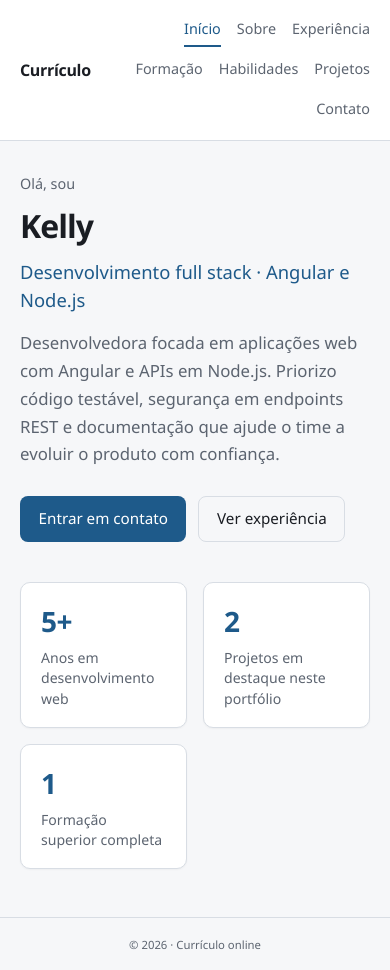
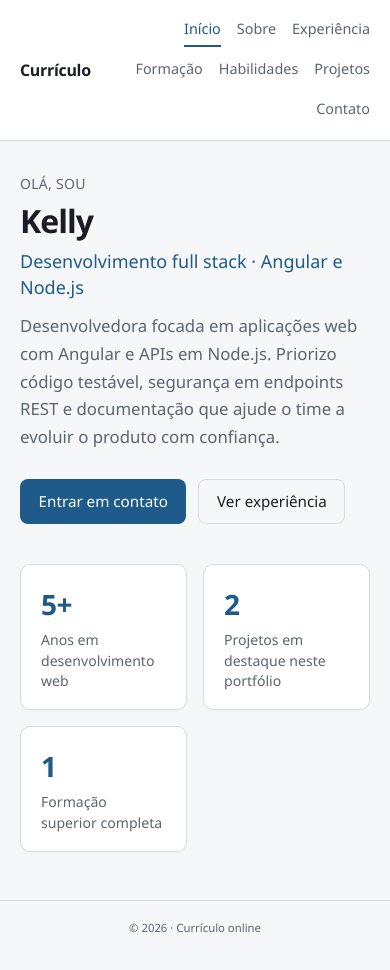
Before and after one commit to Ksaavedra/curriculum-site, an Angular app: page / in a window 390 px wide. Built offline with nearby package versions, Linux system fonts and the light colour scheme.

Commit message:
Ajustar hierarquia visual

```diff
--- a/src/app/pages/about/about.scss
+++ b/src/app/pages/about/about.scss
@@ -2,17 +2,8 @@
   max-width: 40rem;
 }
 
-h1 {
-  margin: 0 0 1rem;
-  font-size: 1.75rem;
-  letter-spacing: -0.02em;
-}
-
-.lead {
-  font-size: 1.05rem;
-  line-height: 1.65;
-  color: var(--cv-muted);
-  margin: 0 0 2rem;
+.page > p.lead {
+  margin-bottom: 2rem;
 }
 
 .meta {
--- a/src/app/pages/contact/contact.scss
+++ b/src/app/pages/contact/contact.scss
@@ -1,15 +1,5 @@
 .page {
   max-width: 28rem;
-}
-
-h1 {
-  margin: 0 0 0.5rem;
-  font-size: 1.75rem;
-}
-
-.lead {
-  margin: 0 0 1.25rem;
-  color: var(--cv-muted);
 }
 
 .banner {
--- a/src/app/pages/education/education.scss
+++ b/src/app/pages/education/education.scss
@@ -1,17 +1,5 @@
 .page {
   max-width: 42rem;
-}
-
-h1 {
-  margin: 0 0 0.5rem;
-  font-size: 1.75rem;
-}
-
-.lead {
-  margin: 0 0 1.25rem;
-  color: var(--cv-muted);
-  font-size: 1.05rem;
-  line-height: 1.55;
 }
 
 .list {
@@ -36,20 +24,25 @@ h1 {
   margin: 0 0 0.35rem;
 }
 
-h2 {
+.card h2 {
   margin: 0 0 0.35rem;
   font-size: 1.1rem;
+  font-weight: 600;
+  line-height: var(--cv-type-lh-tight);
+  color: var(--cv-text);
 }
 
 .inst {
   margin: 0;
   color: var(--cv-accent);
-  font-size: 0.95rem;
+  font-size: var(--cv-type-caption);
+  font-weight: 500;
 }
 
 .details {
   margin: 0.75rem 0 0;
-  line-height: 1.55;
+  font-size: var(--cv-type-body);
+  font-weight: 400;
+  line-height: var(--cv-type-lh-body);
   color: var(--cv-muted);
-  font-size: 0.95rem;
 }
--- a/src/app/pages/experience/experience.scss
+++ b/src/app/pages/experience/experience.scss
@@ -1,17 +1,5 @@
 .page {
   max-width: 48rem;
-}
-
-h1 {
-  margin: 0 0 0.5rem;
-  font-size: 1.75rem;
-}
-
-.lead {
-  margin: 0 0 1.25rem;
-  color: var(--cv-muted);
-  font-size: 1.05rem;
-  line-height: 1.55;
 }
 
 .timeline {
@@ -44,20 +32,26 @@ h1 {
   padding-left: 1rem;
 }
 
-h2 {
+.body h2 {
   margin: 0 0 0.25rem;
   font-size: 1.15rem;
+  font-weight: 600;
+  line-height: var(--cv-type-lh-tight);
+  color: var(--cv-text);
 }
 
 .company {
   margin: 0 0 0.75rem;
-  font-size: 0.95rem;
+  font-size: var(--cv-type-caption);
+  font-weight: 500;
   color: var(--cv-accent);
 }
 
 .desc {
   margin: 0 0 0.75rem;
-  line-height: 1.6;
+  font-size: var(--cv-type-body);
+  font-weight: 400;
+  line-height: var(--cv-type-lh-body);
   color: var(--cv-muted);
 }
 
--- a/src/app/pages/home/home.scss
+++ b/src/app/pages/home/home.scss
@@ -38,28 +38,37 @@
   color: var(--cv-muted);
 }
 
-.eyebrow {
-  font-size: 0.9rem;
+/* Herói: rótulo (opcional) < h1 < headline < parágrafo */
+.hero .eyebrow {
+  font-size: var(--cv-type-caption);
+  font-weight: 500;
+  letter-spacing: 0.02em;
+  text-transform: uppercase;
   color: var(--cv-muted);
   margin: 0 0 0.5rem;
 }
 
-h1 {
-  font-size: clamp(2rem, 5vw, 2.75rem);
+.hero h1 {
+  font-size: var(--cv-type-hero-title);
+  font-weight: 600;
   letter-spacing: -0.03em;
+  line-height: var(--cv-type-lh-tight);
   margin: 0 0 0.5rem;
   color: var(--cv-text);
 }
 
-.headline {
-  font-size: 1.15rem;
+.hero .headline {
+  font-size: var(--cv-type-subtitle);
+  font-weight: 500;
+  line-height: 1.45;
   color: var(--cv-accent);
-  margin: 0 0 1rem;
+  margin: 0 0 0.75rem;
 }
 
-.summary {
-  font-size: 1.05rem;
-  line-height: 1.65;
+.hero .summary {
+  font-size: var(--cv-type-body);
+  font-weight: 400;
+  line-height: var(--cv-type-lh-body);
   color: var(--cv-muted);
   margin: 0 0 1.75rem;
 }
--- a/src/app/pages/projects/projects.scss
+++ b/src/app/pages/projects/projects.scss
@@ -1,17 +1,5 @@
 .page {
   max-width: 56rem;
-}
-
-h1 {
-  margin: 0 0 0.5rem;
-  font-size: 1.75rem;
-}
-
-.lead {
-  margin: 0 0 1.25rem;
-  color: var(--cv-muted);
-  font-size: 1.05rem;
-  line-height: 1.55;
 }
 
 .grid {
@@ -30,17 +18,21 @@ h1 {
   gap: 0.65rem;
 }
 
-h2 {
+.card h2 {
   margin: 0;
   font-size: 1.1rem;
+  font-weight: 600;
+  line-height: var(--cv-type-lh-tight);
+  color: var(--cv-text);
 }
 
 .desc {
   margin: 0;
   flex: 1;
-  line-height: 1.55;
+  font-size: var(--cv-type-body);
+  font-weight: 400;
+  line-height: var(--cv-type-lh-body);
   color: var(--cv-muted);
-  font-size: 0.95rem;
 }
 
 .tech {
--- a/src/app/pages/skills/skills.scss
+++ b/src/app/pages/skills/skills.scss
@@ -1,15 +1,5 @@
 .page {
   max-width: 40rem;
-}
-
-h1 {
-  margin: 0 0 0.5rem;
-  font-size: 1.75rem;
-}
-
-.lead {
-  margin: 0 0 1.25rem;
-  color: var(--cv-muted);
 }
 
 .tags {
--- a/src/styles.scss
+++ b/src/styles.scss
@@ -30,4 +30,31 @@ body {
   --cv-border: #d8dde4;
   --cv-accent: #1e5a8a;
   --cv-accent-contrast: #ffffff;
+
+  /* Hierarquia: título de página > subtítulo/lead > corpo */
+  --cv-type-page-title: clamp(1.65rem, 3vw, 1.95rem);
+  --cv-type-hero-title: clamp(2rem, 5vw, 2.85rem);
+  --cv-type-subtitle: 1.125rem;
+  --cv-type-body: 1.05rem;
+  --cv-type-caption: 0.875rem;
+  --cv-type-lh-tight: 1.2;
+  --cv-type-lh-body: 1.65;
 }
+
+/* Páginas internas: h1 (nível 1) > p.lead (nível 2) > conteúdo (nível 3) */
+section.page > h1 {
+  margin: 0 0 0.35rem;
+  font-size: var(--cv-type-page-title);
+  font-weight: 600;
+  letter-spacing: -0.02em;
+  line-height: var(--cv-type-lh-tight);
+  color: var(--cv-text);
+}
+
+section.page > p.lead {
+  margin: 0 0 1.5rem;
+  font-size: var(--cv-type-body);
+  font-weight: 400;
+  line-height: var(--cv-type-lh-body);
+  color: var(--cv-muted);
+}
```
